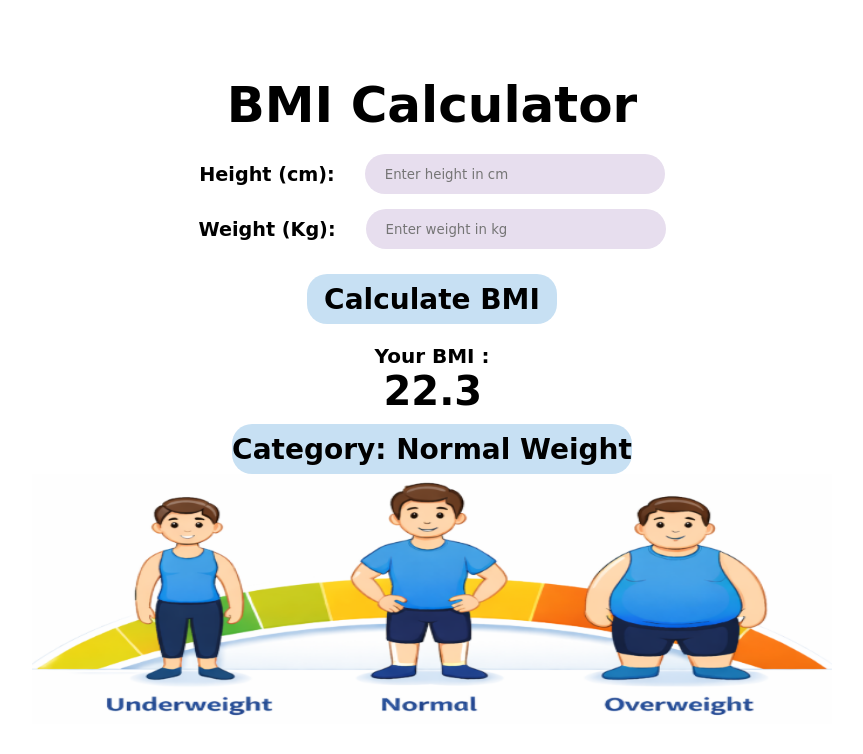
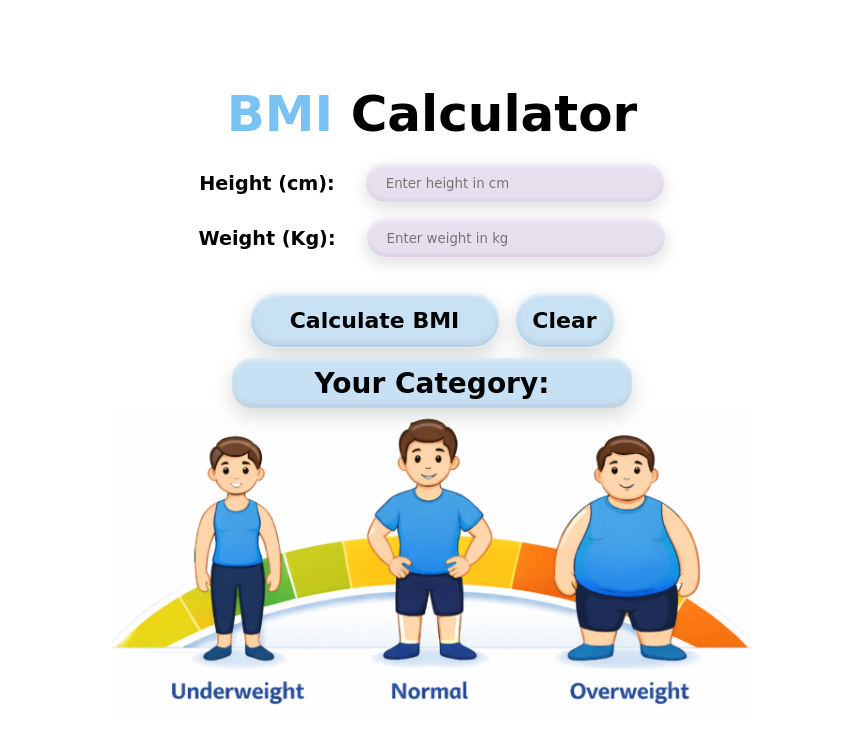
Before and after one commit to riyaaa15/BMI-Calculator, a plain HTML site: page index.html in a window 1280 px wide. Shown: the whole page, without its empty margins (208-1071 px from the left). Drawn offline with Linux system fonts and the light colour scheme.

Commit message:
BMI Calculator

```diff
--- a/app.js
+++ b/app.js
@@ -0,0 +1,58 @@
+let heightInput  = document.querySelector("#height");
+let weightInput = document.querySelector("#weight");
+let calculateBMI = document.querySelector(".calculate");
+let result = document.querySelector("#result");
+let category = document.querySelector(".category");
+let resultBox = document.querySelector(".result-box");
+
+heightInput.addEventListener("keydown", (e) => {
+    if(e.key === "Enter") {
+        weightInput.focus();
+    }
+});
+
+weightInput.addEventListener("keydown", (e) => {
+    if(e.key === "Enter"){
+        calculateBMI.click();
+    }
+});
+
+calculateBMI.addEventListener("click", () => {
+
+    let height = parseFloat(heightInput.value.trim());
+    let weight = parseFloat(weightInput.value.trim());
+
+    if(!height || !weight || height <= 0 || weight <= 0) {
+        alert("Please enter valid height and weight");
+        return;
+    }
+
+    height = height / 100;
+
+    let bmi = weight / (height * height);
+    result.textContent = bmi.toFixed(2);
+    resultBox.style.display = "block";
+
+    if(bmi < 18.5){
+        category.textContent = "Category: Underweight";
+        category.style.background ="#5eb93cb3";
+    } else if(bmi < 25) {
+        category.textContent = "Category: Normal Weight";
+        category.style.background ="#fec719b3";
+    } else{
+        category.textContent = "Category: Overweight";
+        category.style.background ="#f36b12b3";
+    }
+});
+
+let clear = document.querySelector(".clear");
+
+clear.addEventListener("click", () => {
+    heightInput.value = "";
+    weightInput.value = "";
+    result.textContent = "";
+    category.textContent = "Your Category:";
+    category.style.background = "#c6e0f3b3";
+    heightInput.focus();
+    resultBox.style.display = "none";
+})
--- a/index.html
+++ b/index.html
@@ -9,26 +9,29 @@
 <body>
 
     <div class="container">
-       <h1>BMI Calculator</h1>
+       <h1>BMI <span class="highlight">Calculator</span></h1>
 
        <div class="field">
         <label for="height">Height (cm): </label>
-       <input type="text" placeholder="Enter height in cm" class="input" id="height">
+       <input type="number" placeholder="Enter height in cm" class="input" id="height">
        </div>
 
        <div class="field">
         <label for="weight">Weight (Kg):</label>
-       <input type="text" placeholder="Enter weight in kg" class="input" id="weight">
+       <input type="number" placeholder="Enter weight in kg" class="input" id="weight">
        </div>
 
-       <button class="calculate">Calculate BMI</button>
+       <div class="btns">
+        <button class="calculate">Calculate BMI</button>
+       <button class="clear">Clear</button>
+       </div>
 
-       <h3>
+       <h3 class="result-box">
         Your BMI : <br>
-        <span id="result">22.3</span>
+        <span id="result"></span>
        </h3>
 
-       <button class="category">Category: Normal Weight</button>
+       <div class="category">Your Category: </div>
 
        <img src="image.png" class="img">
 
--- a/style.css
+++ b/style.css
@@ -12,7 +12,7 @@ body {
     justify-content: center;
 }
 .container{
-    width: 550px;
+    width: 700px;
     padding: 30px;
     display: flex;
     align-items: center;
@@ -22,6 +22,10 @@ h1{
     margin-bottom: 20px;
      font-size: 50px;
     font-weight: 800;
+    color: #76bff4f8;
+}
+.highlight{
+    color: #000;
 }
 .field{
     display: flex;
@@ -33,32 +37,62 @@ h1{
 .input{
     height: 40px;
     width: 300px;
-    border-radius: 20px;
+    border-radius: 30px;
     padding-left: 20px;
     margin-left: 20px;
-    background: rgb(231, 222, 238);
-    border: none;
     outline: none;
+    border: 1px solid rgba(255,255,255,0.4);
+    background: linear-gradient(
+        145deg,
+        #e7deee, #e7deee
+    );
+    backdrop-filter: blur(8px);
+    box-shadow:
+        0 6px 15px rgba(0,0,0,0.12),
+        inset 0 2px 4px rgba(255,255,255,0.6),
+        inset 0 -2px 5px rgba(0,0,0,0.08);
+
+    transition: 0.25s ease;
 }
 
 label{
     font-size: larger;
     font-weight: 800;
 }
-.calculate{
-    margin-top: 10px;
-    height: 50px;
+
+.btns{
+    display: flex;
+    gap: 15px;
+    margin-top: 20px;
+}
+.calculate, .clear{
+    height: 55px;
     width: 250px;
-    font-size: 28px;
-    font-weight: 800;
-    border-radius: 20px;
-    background: #c6e0f3f8;
-    border: none;
+    font-size: 22px;
+    font-weight: 700;
+    border-radius: 35px;
+    border: 1px solid rgba(255,255,255,0.4);
+    cursor: pointer;
+    background: linear-gradient(
+        145deg,
+       #c6e0f3f8, #c6e0f3f8
+    );
+    backdrop-filter: blur(8px);
+    box-shadow:
+        0 8px 20px rgba(0,0,0,0.15),
+        inset 0 2px 2px rgba(255,255,255,0.6),
+        inset 0 -3px 6px rgba(0,0,0,0.1);
+    transition: all 0.25s ease;
 }
 
-h3{
+.clear{
+    width: 100px;
+}
+
+.result-box{
     margin-top: 20px;
     font-size: 20px;
+    display: none;
 }
 #result{
     padding-left: 9px;
@@ -74,9 +108,19 @@ h3{
     border-radius: 20px;
     background: #c6e0f3f8;
     border: none;
+    backdrop-filter: blur(8px);
+    display: flex;
+    align-items: center;
+    justify-content: center;
+    box-shadow:
+        0 8px 20px rgba(0,0,0,0.15),
+        inset 0 2px 5px rgba(255,255,255,0.6),
+        inset 0 -3px 6px rgba(0,0,0,0.1);
+
+    transition: all 0.3s ease;
 }
 
 .img{
-    height: 250px;
-    width: 800px;
+    height: auto;
+    width: 100%;
 }
```
